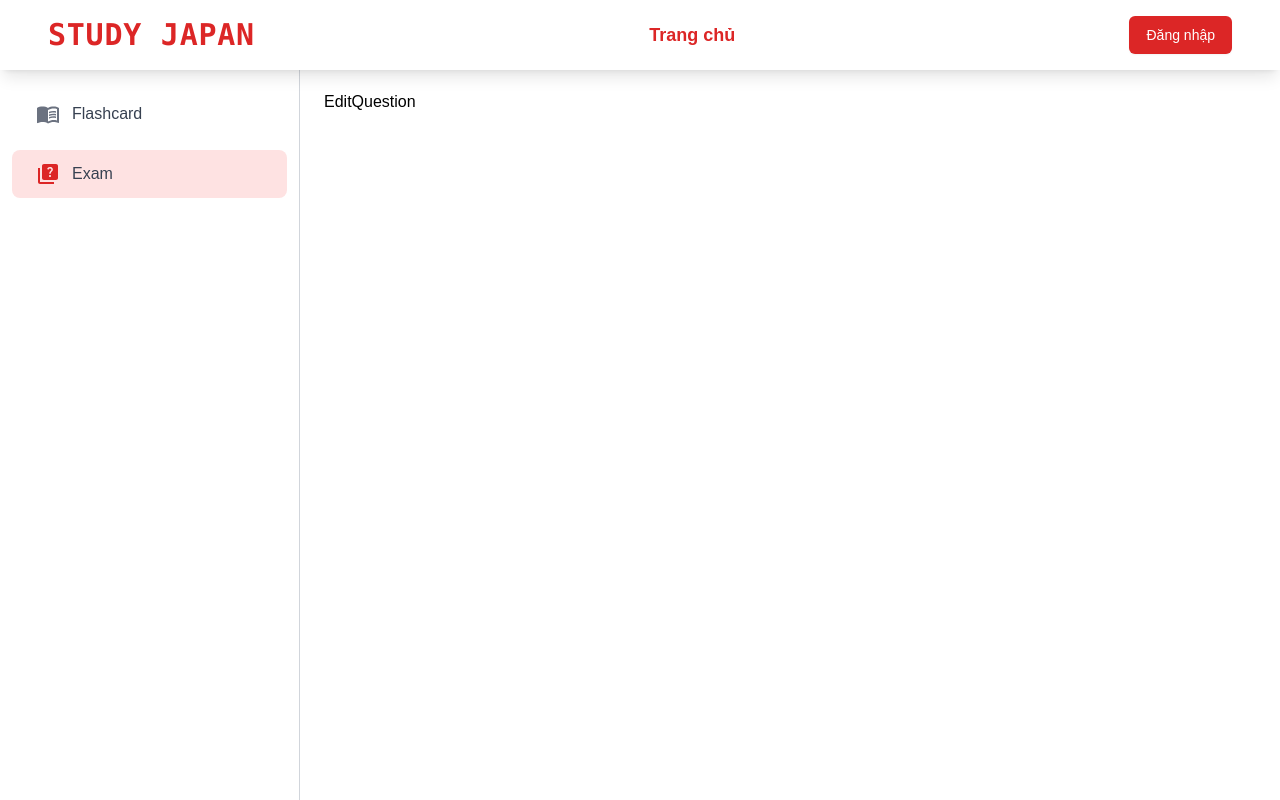
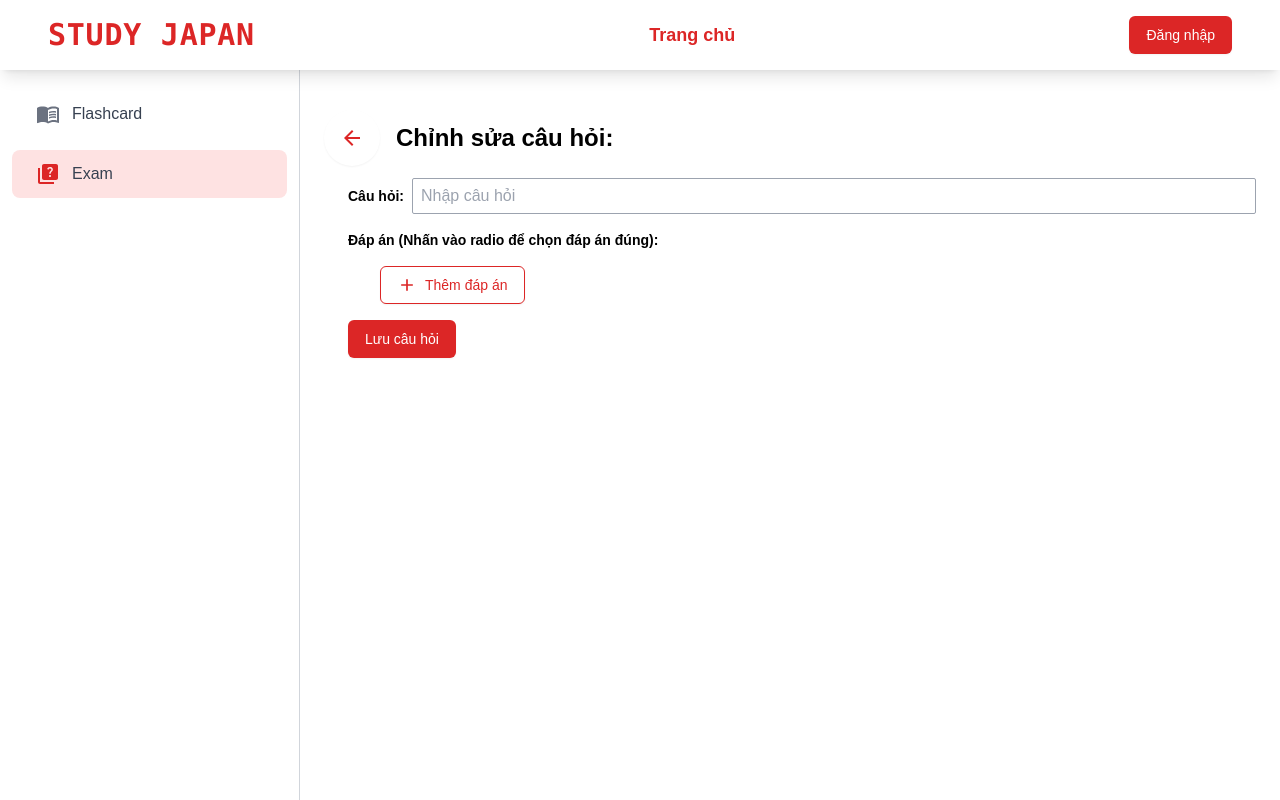
Before and after one commit to Tien2003deptrai/FRONTEND-CAP2-STUDY_JAPAN, a React (Vite) app: page /manage-document/exam/edit/1/1 in a window 1280 px wide. Shown: the top 800 px of the page. Built offline with nearby package versions, Linux system fonts and the light colour scheme.

Commit message:
edit question

```diff
--- a/src/components/edit-exam/QuestionInputForm.jsx
+++ b/src/components/edit-exam/QuestionInputForm.jsx
@@ -18,7 +18,7 @@ const questionSchema = z.object({
     correctAnswer: z.string().min(1, 'Phải chọn một đáp án đúng'),
 })
 
-function QuestionInputForm({ onSaveCallback }) {
+function QuestionInputForm({ question = null, onSaveCallback }) {
     const { examId } = useParams()
     const {
         register,
@@ -31,9 +31,9 @@ function QuestionInputForm({ onSaveCallback }) {
     } = useForm({
         resolver: zodResolver(questionSchema),
         defaultValues: {
-            content: '',
-            options: [],
-            correctAnswer: '',
+            content: question?.content || '',
+            options: question?.options || [],
+            correctAnswer: question?.correctAnswer || '',
         },
     })
 
@@ -51,9 +51,19 @@ function QuestionInputForm({ onSaveCallback }) {
     const onSubmit = async (data) => {
         console.log([data])
         data.type = 'multiple_choice'
-        const res = await axiosInstance.post(`exam/${examId}/questions`, {
-            questions: [data],
-        })
+
+        let res = null
+
+        if (question) {
+            res = await axiosInstance.put(
+                `exam/${examId}/question/${question.id}`,
+                data
+            )
+        } else {
+            res = await axiosInstance.post(`exam/${examId}/questions`, {
+                questions: [data],
+            })
+        }
         if (res.status == 200) {
             alert('Question saved successfully')
             reset()
--- a/src/components/edit-exam/UploadQuestionsFile.jsx
+++ b/src/components/edit-exam/UploadQuestionsFile.jsx
@@ -128,7 +128,7 @@ function UploadQuestionsFile({ onSaveCallback }) {
     return (
         <div className="my-3">
             <input
-                ref={fileInputRef} // Gán ref vào input file
+                ref={fileInputRef}
                 type="file"
                 accept=".docx"
                 onChange={(e) => setFile(e.target.files?.[0])}
--- a/src/pages/edit-exam/EditExam.jsx
+++ b/src/pages/edit-exam/EditExam.jsx
@@ -1,15 +1,15 @@
 import QuestionInputForm from '@/components/edit-exam/QuestionInputForm'
 import UploadQuestionsFile from '@/components/edit-exam/UploadQuestionsFile'
 import axiosInstance from '@/network/httpRequest'
-import { Delete, Edit } from '@mui/icons-material'
+import { ArrowBack, Delete, Edit } from '@mui/icons-material'
 import { useQuery } from '@tanstack/react-query'
-import { Link, useParams } from 'react-router-dom'
+import { Link, useNavigate, useParams } from 'react-router-dom'
 import { toast, ToastContainer } from 'react-toastify'
 import Swal from 'sweetalert2'
 
 function EditExam() {
     const { examId } = useParams()
-
+    const navigate = useNavigate()
     const { data: examData, refetch } = useQuery({
         queryKey: ['exam data', examId],
         queryFn: async () => {
@@ -17,13 +17,6 @@ function EditExam() {
             return response.data.data
         },
     })
-
-    const onSave = async () => {
-        const payload = {
-            questions: [...examData.questions],
-        }
-        console.log(payload)
-    }
 
     const onDelete = (questionId) => {
         console.log(questionId)
@@ -50,20 +43,31 @@ function EditExam() {
     }
 
     return (
-        <div className="w-full py-8">
+        <div className="w-full py-4">
             <ToastContainer
                 hideProgressBar
                 autoClose={3000}
                 style={{ marginTop: '80px' }}
             />
-            <label className="font-bold text-2xl">Tên thư mục:</label>
-            <label className="font-bold text-primary text-2xl ml-2">
-                {examData?.title}
-            </label>
+            <div className="flex items-center gap-4">
+                <button
+                    className="p-4 text-primary rounded-full shadow-sm"
+                    onClick={() => navigate(-1)}
+                    title="Quay lại"
+                >
+                    <ArrowBack />
+                </button>
+                <div>
+                    <label className="font-bold text-2xl">Tên thư mục:</label>
+                    <label className="font-bold text-primary text-2xl ml-2">
+                        {examData?.title}
+                    </label>
+                </div>
+            </div>
             <hr className="my-4" />
             <div>
                 <label className="font-bold text-lg">
-                    Upload câu hỏi từ Microsoft Word(.doc, .docx):
+                    Upload câu hỏi từ Microsoft Word (.doc, .docx):
                 </label>
                 <UploadQuestionsFile onSaveCallback={refetch} />
             </div>
@@ -94,6 +98,7 @@ function EditExam() {
                         <div className="flex gap-4 ">
                             <Link
                                 to={`${question._id}`}
+                                state={question}
                                 title="Chỉnh sửa"
                                 className="rounded-full hover:bg-gray-200 p-2 duration-150 text-blue-600"
                             >
@@ -110,11 +115,7 @@ function EditExam() {
                     </div>
                 ))}
             </div>
-            {examData?.questions?.length > 0 ? (
-                <button className="primary-btn" onClick={onSave}>
-                    Lưu
-                </button>
-            ) : (
+            {examData?.questions?.length <= 0 && (
                 <div className="text-gray-500 text-sm mt-2">
                     Không có câu hỏi nào trong danh sách.
                 </div>
--- a/src/pages/edit-exam/EditQuestion.jsx
+++ b/src/pages/edit-exam/EditQuestion.jsx
@@ -1,5 +1,31 @@
+import QuestionInputForm from '@/components/edit-exam/QuestionInputForm'
+import { ArrowBack } from '@mui/icons-material'
+import { useLocation, useNavigate } from 'react-router-dom'
+
 function EditQuestion() {
-    return <div>EditQuestion</div>
+    const location = useLocation()
+    const navigate = useNavigate()
+    const question = location.state
+    console.log(question)
+
+    return (
+        <div className="py-4">
+            <div className="flex items-center gap-4">
+                <button
+                    className="p-4 text-primary rounded-full shadow-sm"
+                    onClick={() => navigate(-1)}
+                    title="Quay lại"
+                >
+                    <ArrowBack />
+                </button>
+                <label className="font-bold text-2xl">Chỉnh sửa câu hỏi:</label>
+            </div>
+            <QuestionInputForm
+                question={question}
+                onSaveCallback={() => navigate(-1)}
+            />
+        </div>
+    )
 }
 
 export default EditQuestion
```
